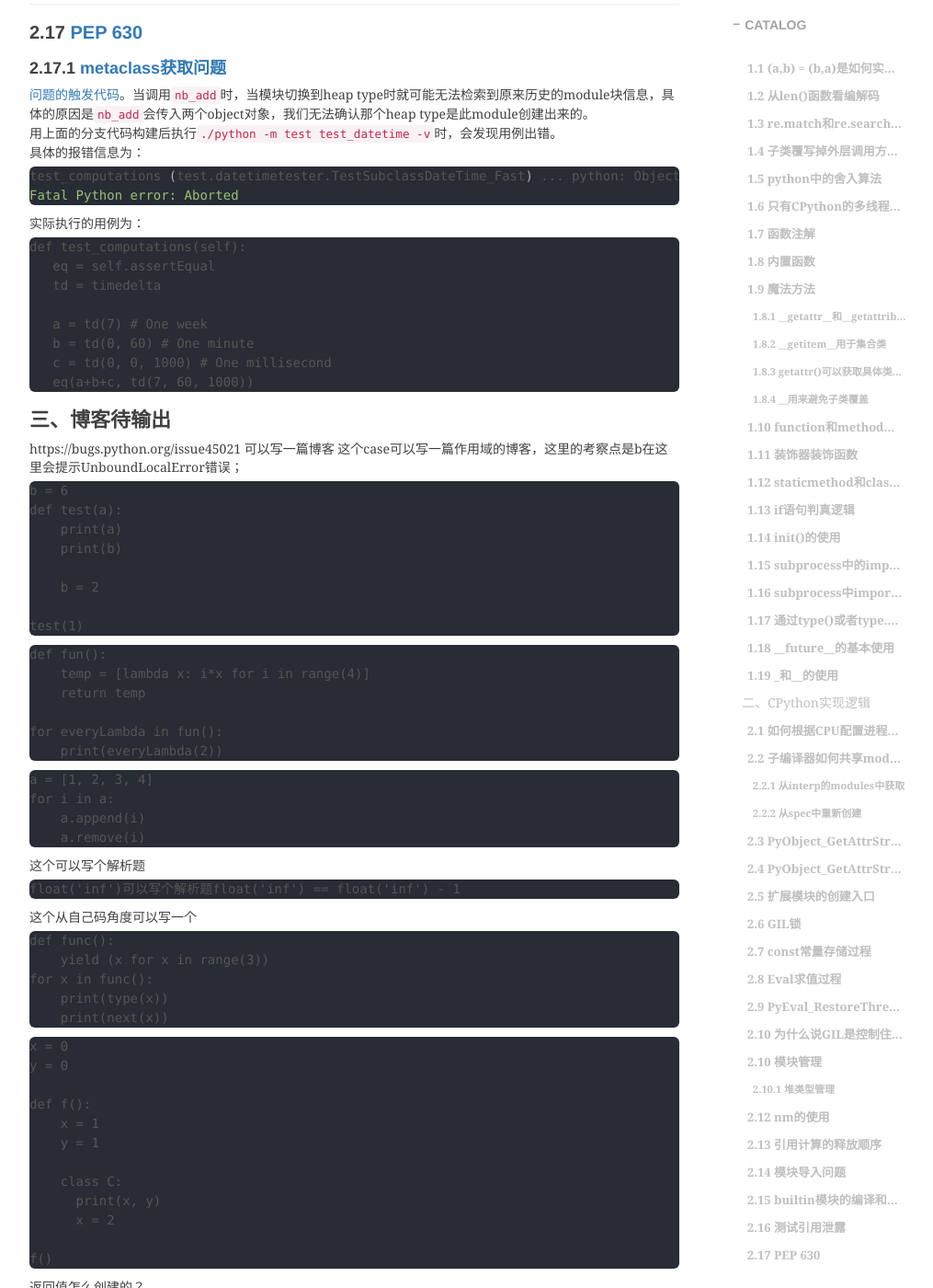
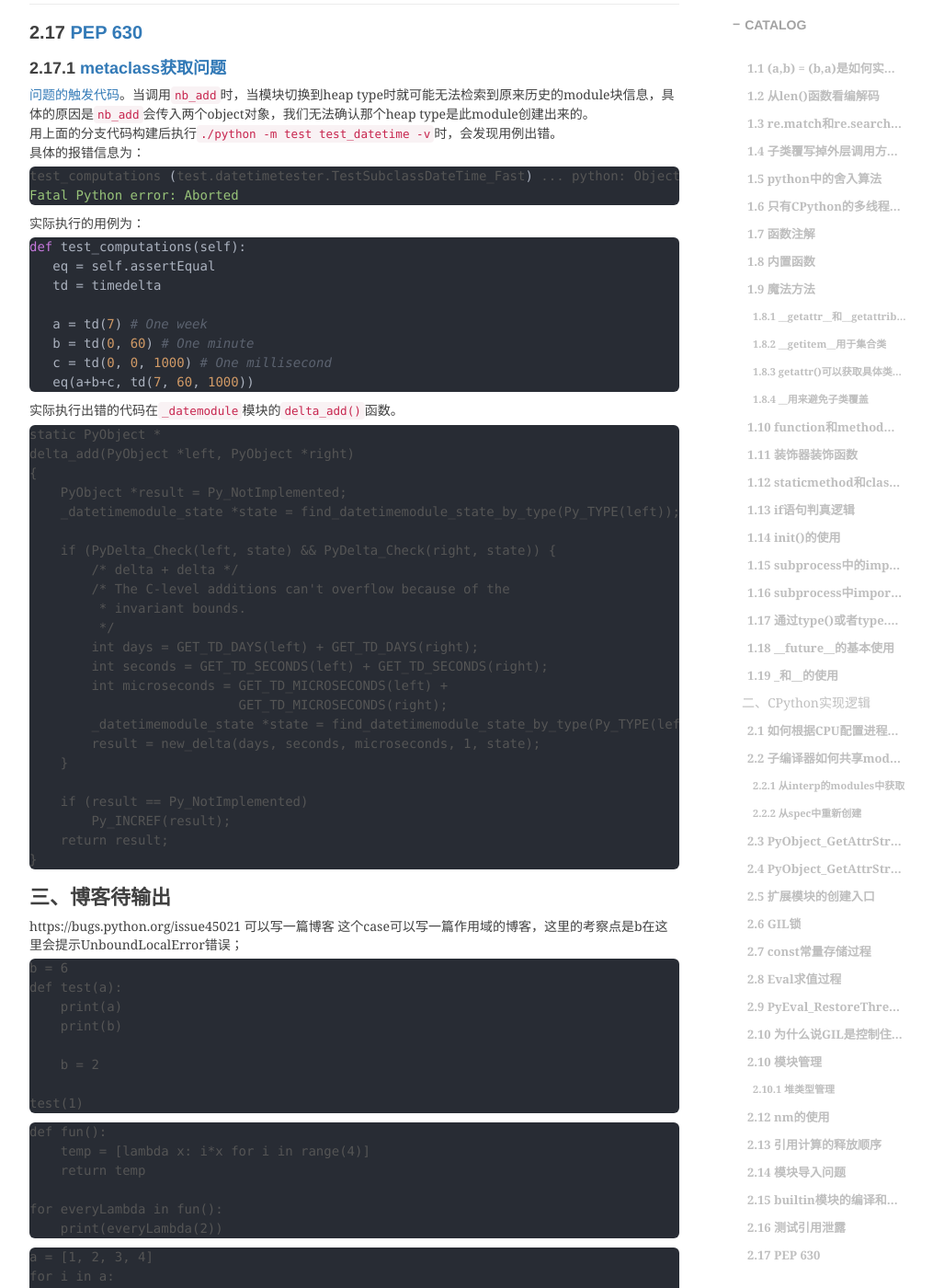
Before and after one commit to shihai1991/shihai1991.github.io, a Jekyll site: the page built from _posts/2022-12-10-CPython知识点简单梳理.md, in a window 1280 px wide and 1400 px high, scrolled down 5354 px. Shown: the whole window at 92% size, without its empty margins (233-1248 px from the left). Built offline with Jekyll 4.4.1, drawn with Linux system fonts in a browser that asks for light colours; nearby versions of some CDN libraries; comment, search, counter and statistics services are not loaded.

Commit message:
Update 2022-12-10-CPython知识点简单梳理.md

````diff
--- a/_posts/2022-12-10-CPython知识点简单梳理.md
+++ b/_posts/2022-12-10-CPython知识点简单梳理.md
@@ -190,7 +190,7 @@ test_computations (test.datetimetester.TestSubclassDateTime_Fast) ... python: Ob
 Fatal Python error: Aborted
 ```
 实际执行的用例为：
-```
+```python
 def test_computations(self):
    eq = self.assertEqual
    td = timedelta
@@ -199,6 +199,32 @@ def test_computations(self):
    b = td(0, 60) # One minute
    c = td(0, 0, 1000) # One millisecond
    eq(a+b+c, td(7, 60, 1000))
+```
+实际执行出错的代码在`_datemodule`模块的`delta_add()`函数。
+```
+static PyObject *
+delta_add(PyObject *left, PyObject *right)
+{
+    PyObject *result = Py_NotImplemented;
+    _datetimemodule_state *state = find_datetimemodule_state_by_type(Py_TYPE(left));
+
+    if (PyDelta_Check(left, state) && PyDelta_Check(right, state)) {
+        /* delta + delta */
+        /* The C-level additions can't overflow because of the
+         * invariant bounds.
+         */
+        int days = GET_TD_DAYS(left) + GET_TD_DAYS(right);
+        int seconds = GET_TD_SECONDS(left) + GET_TD_SECONDS(right);
+        int microseconds = GET_TD_MICROSECONDS(left) +
+                           GET_TD_MICROSECONDS(right);
+        _datetimemodule_state *state = find_datetimemodule_state_by_type(Py_TYPE(left));
+        result = new_delta(days, seconds, microseconds, 1, state);
+    }
+
+    if (result == Py_NotImplemented)
+        Py_INCREF(result);
+    return result;
+}
 ```
 
 # 三、博客待输出
````
